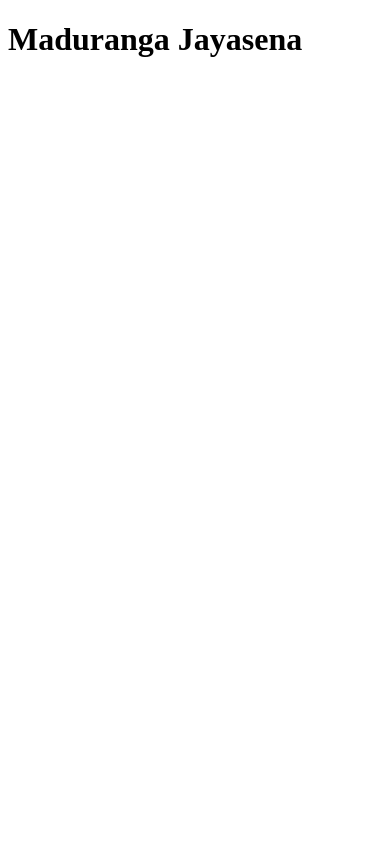
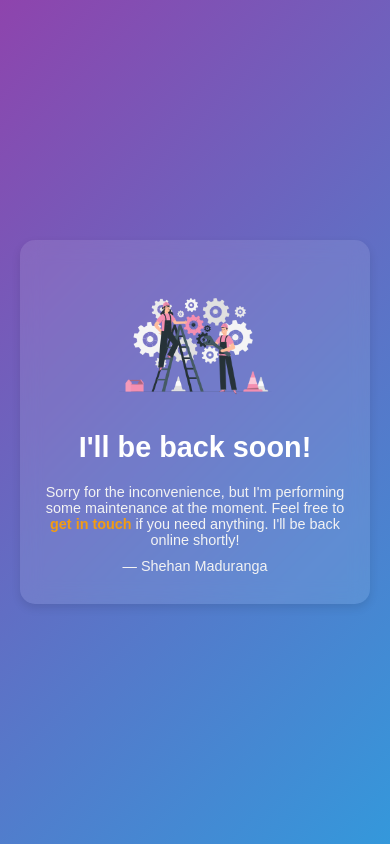
Before and after one commit to MadurangaDev/MadurangaDev.github.io, a plain HTML site: page index.html in a window 390 px wide. Drawn offline with Linux system fonts and the light colour scheme.

Commit message:
Maintenance Page

```diff
--- a/index.html
+++ b/index.html
@@ -3,9 +3,117 @@
   <head>
     <meta charset="UTF-8" />
     <meta name="viewport" content="width=device-width, initial-scale=1.0" />
-    <title>Maduranga Jayasena</title>
+    <title>Maduranga | Portfolio | Under Maintenance</title>
+    <style>
+      * {
+        margin: 0;
+        padding: 0;
+        box-sizing: border-box;
+      }
+
+      body {
+        font-family: "Arial", sans-serif;
+        height: 100vh;
+        display: flex;
+        justify-content: center;
+        align-items: center;
+        background: linear-gradient(135deg, #8e44ad, #3498db);
+        color: #fff;
+        text-align: center;
+        padding: 20px;
+      }
+
+      .container {
+        background-color: rgba(255, 255, 255, 0.1);
+        padding: 40px;
+        border-radius: 15px;
+        backdrop-filter: blur(10px);
+        box-shadow: 0 4px 10px rgba(0, 0, 0, 0.1);
+        max-width: 600px;
+        width: 100%;
+      }
+
+      h1 {
+        font-size: 2.5rem;
+        margin-bottom: 20px;
+      }
+
+      p {
+        font-size: 1.1rem;
+        margin: 10px 0;
+        color: #f3f3f3;
+      }
+
+      a {
+        color: #f39c12;
+        text-decoration: none;
+        font-weight: bold;
+      }
+
+      a:hover {
+        text-decoration: underline;
+      }
+
+      .clipart {
+        /* margin-bottom: 20px; */
+      }
+
+      .clipart img {
+        width: 250px;
+        /* background: red; */
+      }
+
+      /* Media Queries for responsiveness */
+      @media (max-width: 768px) {
+        .container {
+          padding: 30px;
+        }
+
+        h1 {
+          font-size: 2rem;
+        }
+
+        p {
+          font-size: 1rem;
+        }
+
+        .clipart img {
+          width: 200px;
+        }
+      }
+
+      @media (max-width: 480px) {
+        .container {
+          padding: 20px;
+        }
+
+        h1 {
+          font-size: 1.8rem;
+        }
+
+        p {
+          font-size: 0.9rem;
+        }
+
+        .clipart img {
+          width: 167px;
+        }
+      }
+    </style>
   </head>
   <body>
-    <h1>Maduranga Jayasena</h1>
+    <div class="container">
+      <div class="clipart">
+        <img src="./Maintenance.png" alt="Under Maintenance" />
+      </div>
+      <h1>I'll be back soon!</h1>
+      <p>
+        Sorry for the inconvenience, but I'm performing some maintenance at the
+        moment. Feel free to
+        <a href="mailto:developer.shehan@gmail.com">get in touch</a> if you need
+        anything. I'll be back online shortly!
+      </p>
+      <p>&mdash; Shehan Maduranga</p>
+    </div>
   </body>
 </html>
```
Also changed, not shown: Maintenance.png (added).
